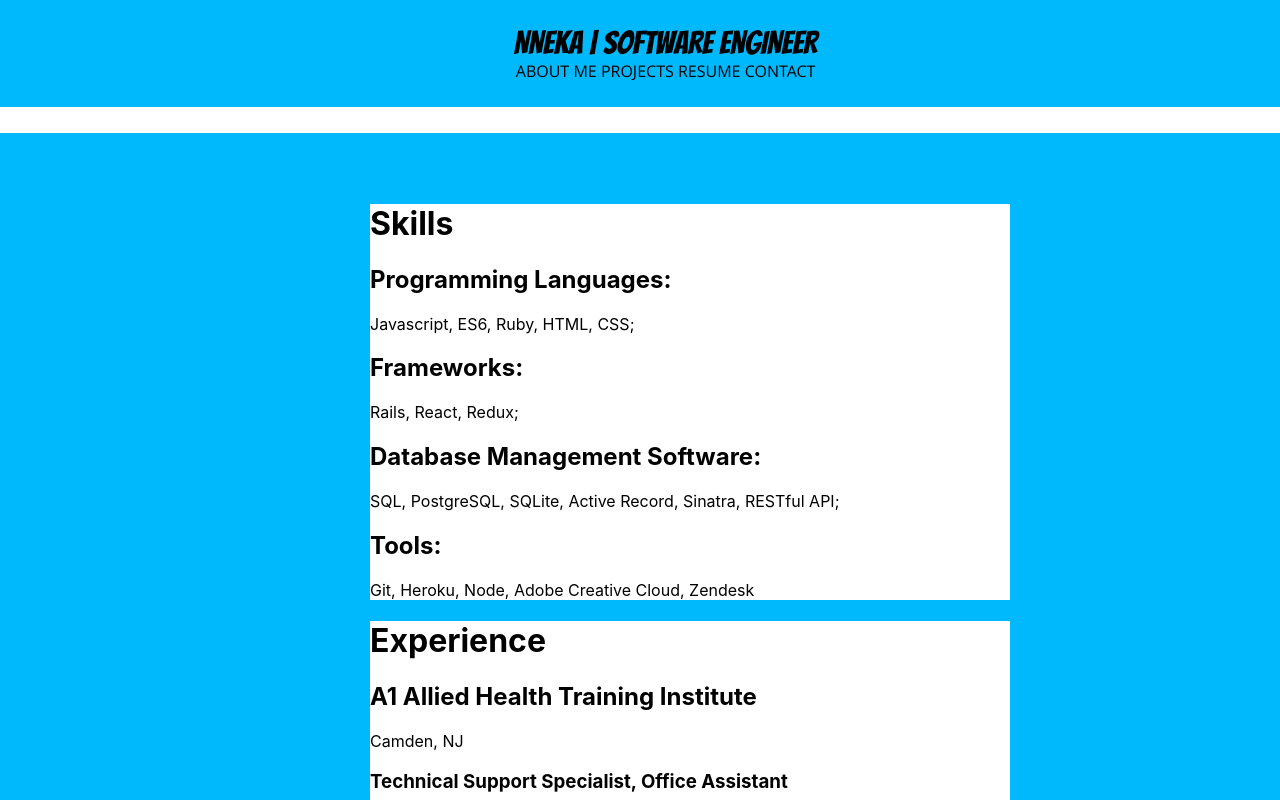
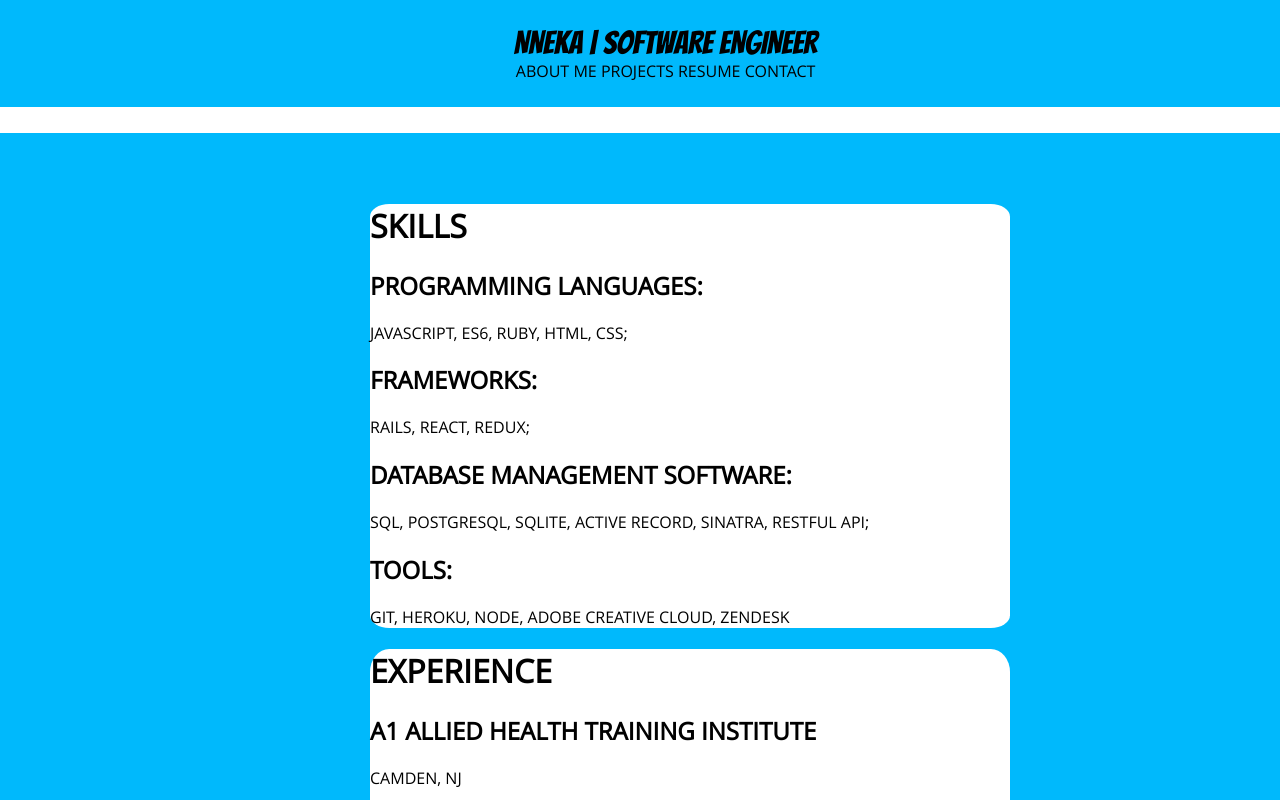
Before and after one commit to nnekauf/portfolio, a React (Create React App) app: page /resume in a window 1280 px wide. Shown: the top 800 px of the page. Built offline with nearby package versions, Linux system fonts and the light colour scheme.

Commit message:
changes font family to OpenSans and makes font uppercase

```diff
--- a/src/App.css
+++ b/src/App.css
@@ -220,8 +220,14 @@
   background-color: white;
   margin: 0 auto;
   max-width: 50%;
+  border-radius: 3%;
+  /* padding-left: 5%;
+  padding-right: 5%;
+  padding-top: 2%;
+  padding-bottom: 2%; */
+  font-family: OpenSans;
 
-
+  text-transform: uppercase;
 }
 .App-link {
   color: #61dafb;
```
